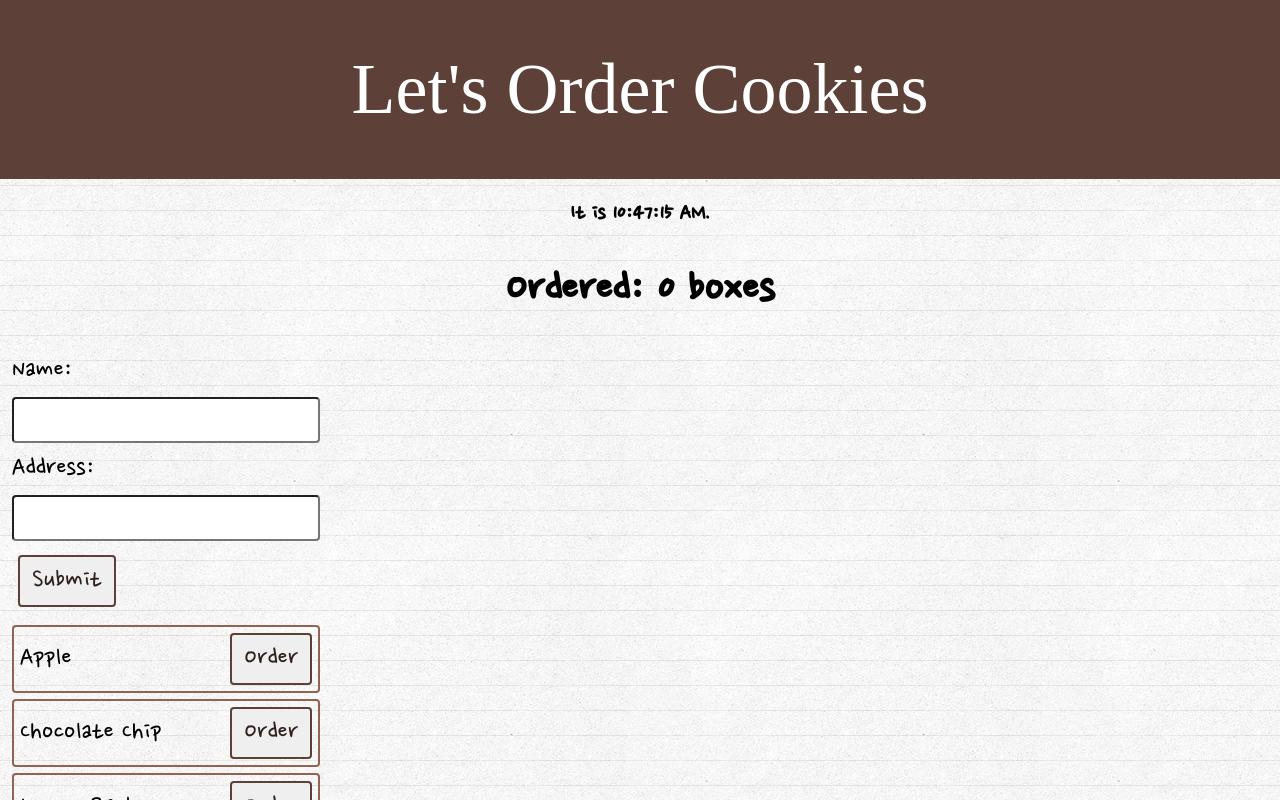
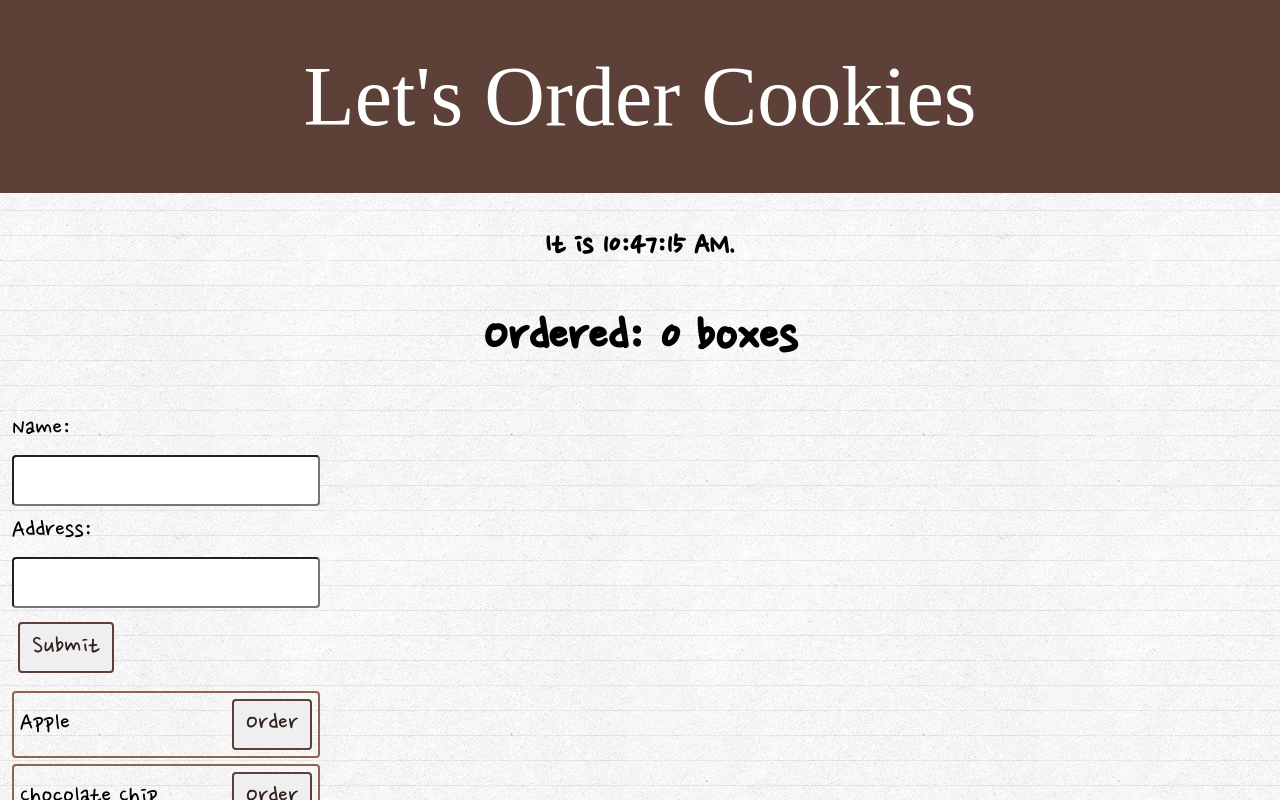
Before and after one commit to turtle96/cookies, a React (Create React App) app: page / in a window 1280 px wide. Shown: the top 800 px of the page. Built offline with nearby package versions, Linux system fonts and the light colour scheme; a web font is replaced by a local one.

Commit message:
remove redundant styles, set default font size

```diff
--- a/src/App.css
+++ b/src/App.css
@@ -6,16 +6,16 @@ html {
 body {
   height: 100%;
   font-family: 'Nanum Pen Script', cursive;
-  font-size: 24px;
+  font-size: 28px;
 }
 
 button {
-  font-size: 24px;
+  font-size: 28px;
   font-family: 'Nanum Pen Script', cursive;
 }
 
 input {
-  font-size: 24px;
+  font-size: 28px;
   font-family: 'Nanum Pen Script', cursive;
 }
 
@@ -90,10 +90,6 @@ header {
   border-radius: 4px;
 }
 
-.Label {
-  font-size: 1.2em;
-}
-
 .BoxLabel {
   font-family: 'Baloo Thambi 2', cursive;
   font-size: 1em;
@@ -101,7 +97,6 @@ header {
 }
 
 .OrderLabel {
-  font-size: 1.2em;
   flex: 1;
 }
 
@@ -120,17 +115,12 @@ header {
   margin-top: 12px;
 }
 
-.StandardText {
-  font-size: 1em;
-}
-
 @keyframes Spin-image {
   from { transform: rotate(0deg); }
   to { transform: rotate(360deg); }
 }
 
 .Button {
-  font-size: 1.2em;
   color: #30211c;
   padding: 6px 12px 6px;
   border-radius: 4px;
--- a/src/Clock.js
+++ b/src/Clock.js
@@ -40,7 +40,7 @@ class Clock extends React.Component {
 
   render() {
     return (
-      <h2 className="StandardText">It is {this.state.date.toLocaleTimeString()}.</h2>
+      <h3>It is {this.state.date.toLocaleTimeString()}.</h3>
     );
   }
 }
--- a/src/Order.js
+++ b/src/Order.js
@@ -80,8 +80,12 @@ class Order extends Component {
           {orderList}
 
           <h2>To be sent to:</h2>
-          <p>Name: {this.state.name}</p>
-          <p>Address: {this.state.address}</p>
+          <p>
+            Name: {this.state.name}
+          </p>
+          <p>
+            Address: {this.state.address}
+          </p>
         </div>
       );
     }
@@ -145,13 +149,13 @@ class OrderForm extends Component {
   render() {
     return (
       <form className="OrderForm" onSubmit={this.handleSubmit}>
-        <label className="Label">
+        <label>
           Name:
           <input type="text" name="name" value={this.state.value}
                  onChange={this.handleChange}/>
         </label>
         <br/>
-        <label className="Label">
+        <label>
           Address:
           <input type="text" name="address" value={this.state.value}
                  onChange={this.handleChange}/>
```
